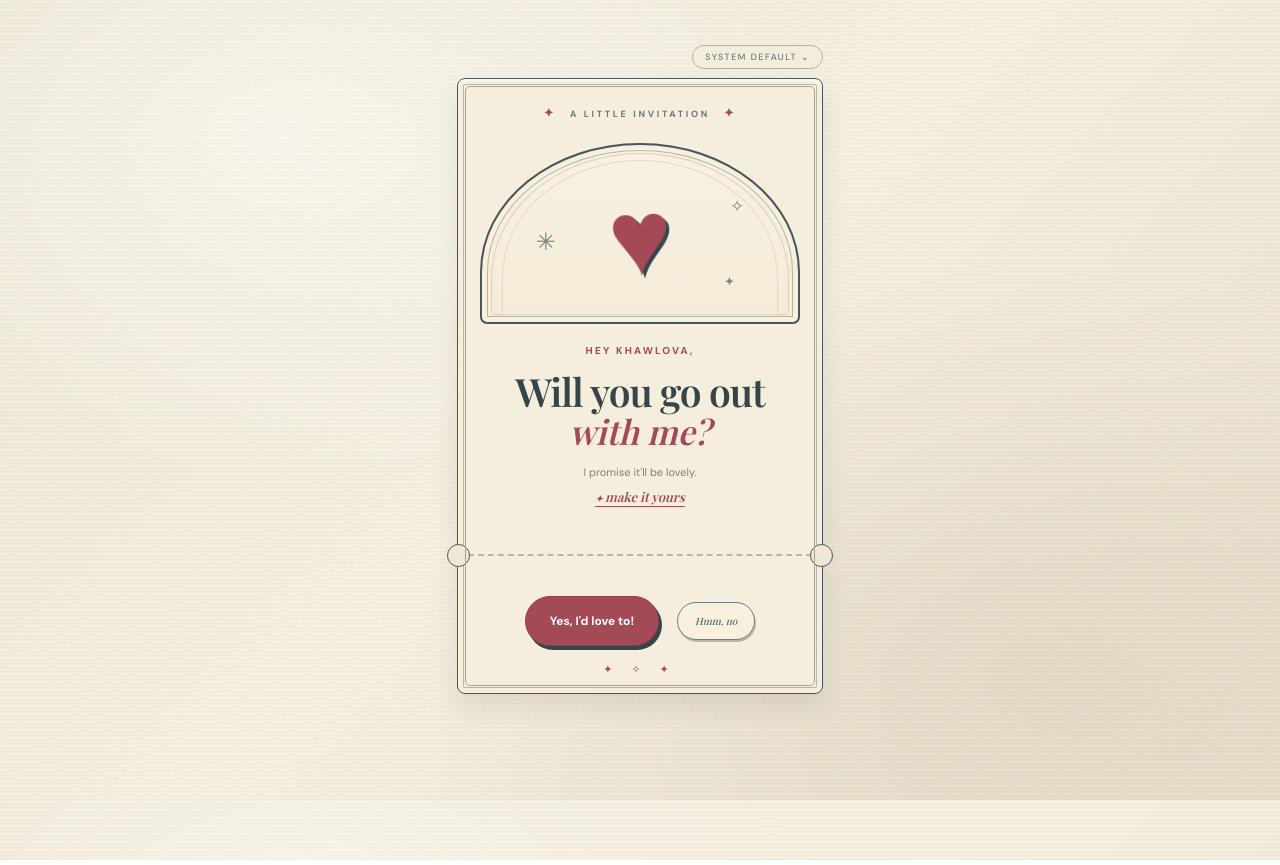
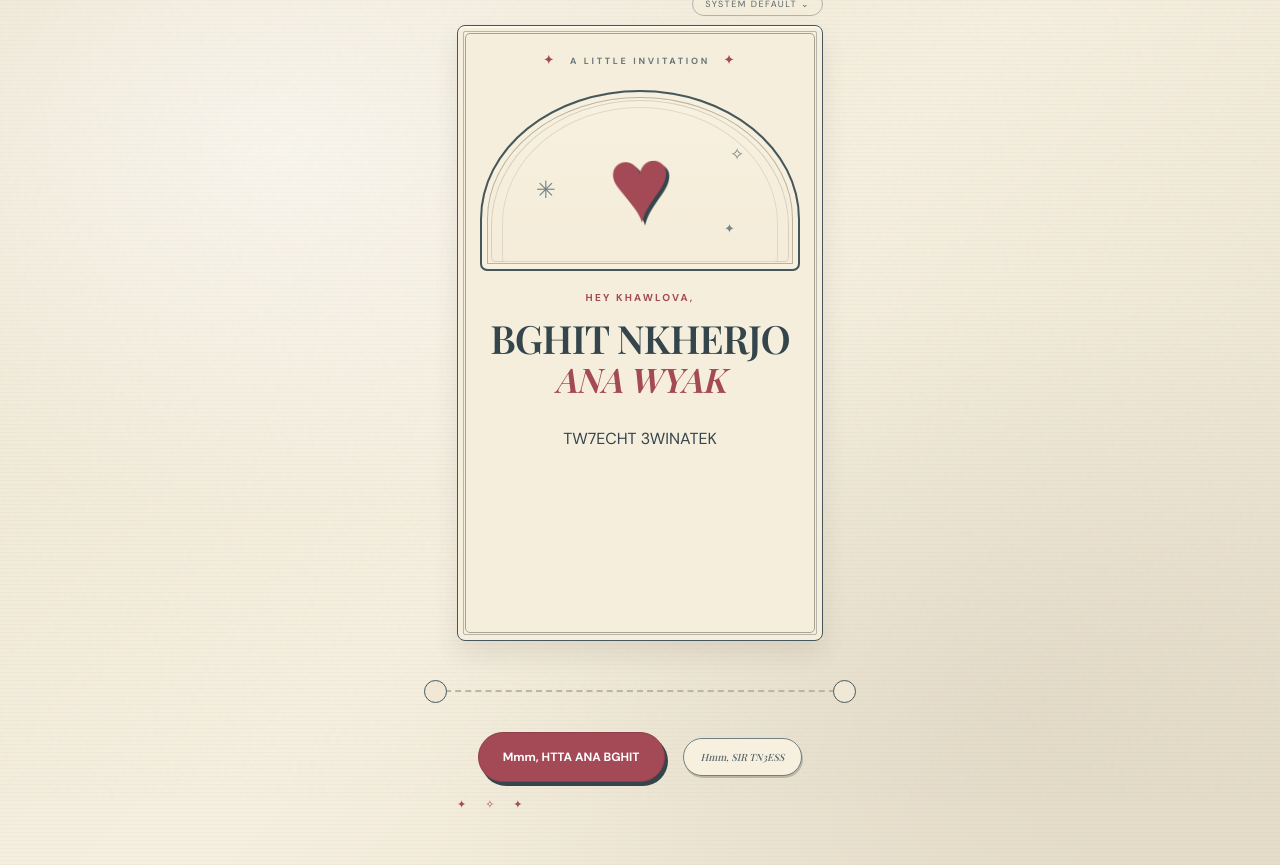
Before and after one commit to elkhatebanas-svg/khawlova-invitation, a plain HTML site: page index.html in a window 1280 px wide. Drawn offline with nearby package versions, Linux system fonts and the light colour scheme; a web font is replaced by a local one.

Commit message:
Update index.html

```diff
--- a/index.html
+++ b/index.html
@@ -143,14 +143,14 @@ button:focus-visible{outline:3px solid #bd7d86;outline-offset:3px}
     <span class="heart">♥</span><span class="doodle d1">✳</span><span class="doodle d2">✧</span><span class="doodle d3">✦</span>
    </div>
    <div class="greeting" id="greeting">HEY KHAWLOVA,</div>
-   <h1>Will you go out</h1>
-   <h2>with me?</h2>
-   <p class="promise">I promise it'll be lovely.</p>
-   <div class="make">make it yours</div>
+   <h1>BGHIT NKHERJO</h1>
+   <h2>ANA WYAK</h2>
+   <p class="GHADI YKOUN DAKCHI ZWIN</p>
+   <div class="make">TW7ECHT 3WINATEK</div>
    <div class="cutline"></div>
    <div class="actions" id="actions">
-    <button class="yes" id="yesButton" type="button">Yes, I'd love to!</button>
-    <button class="no" id="noButton" type="button">Hmm, no</button>
+    <button class="yes" id="yesButton" type="button">Mmm, HTTA ANA BGHIT</button>
+    <button class="no" id="noButton" type="button">Hmm, SIR TN3ESS</button>
    </div>
    <div class="footstars">✦ ✧ ✦</div>
   </section>
```
